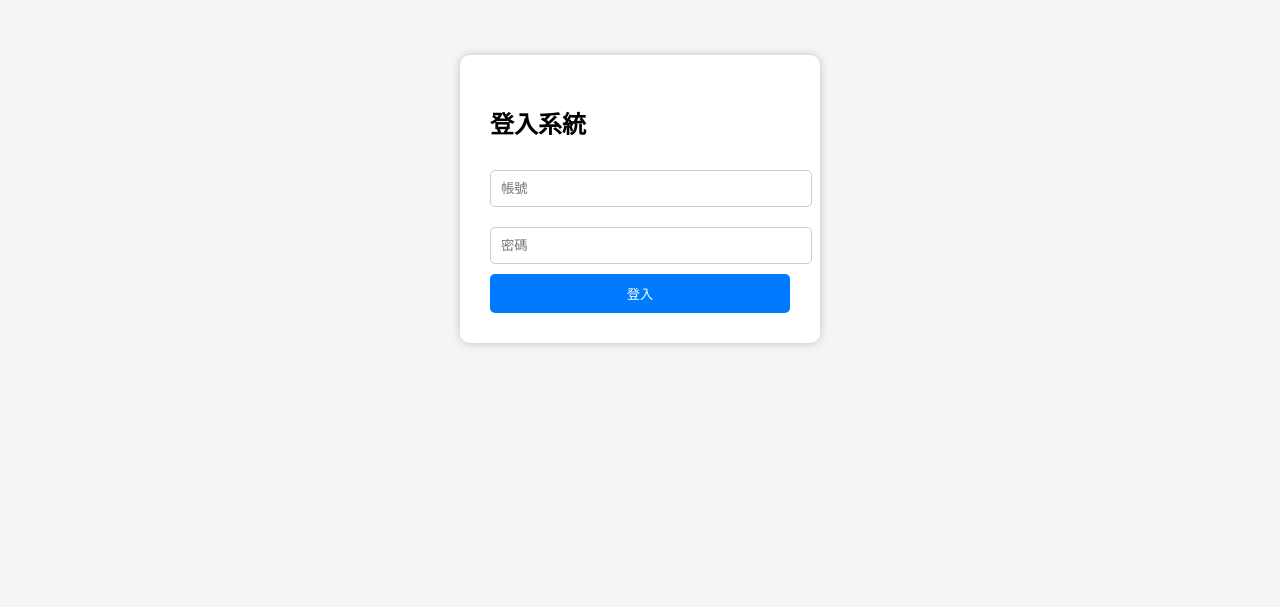
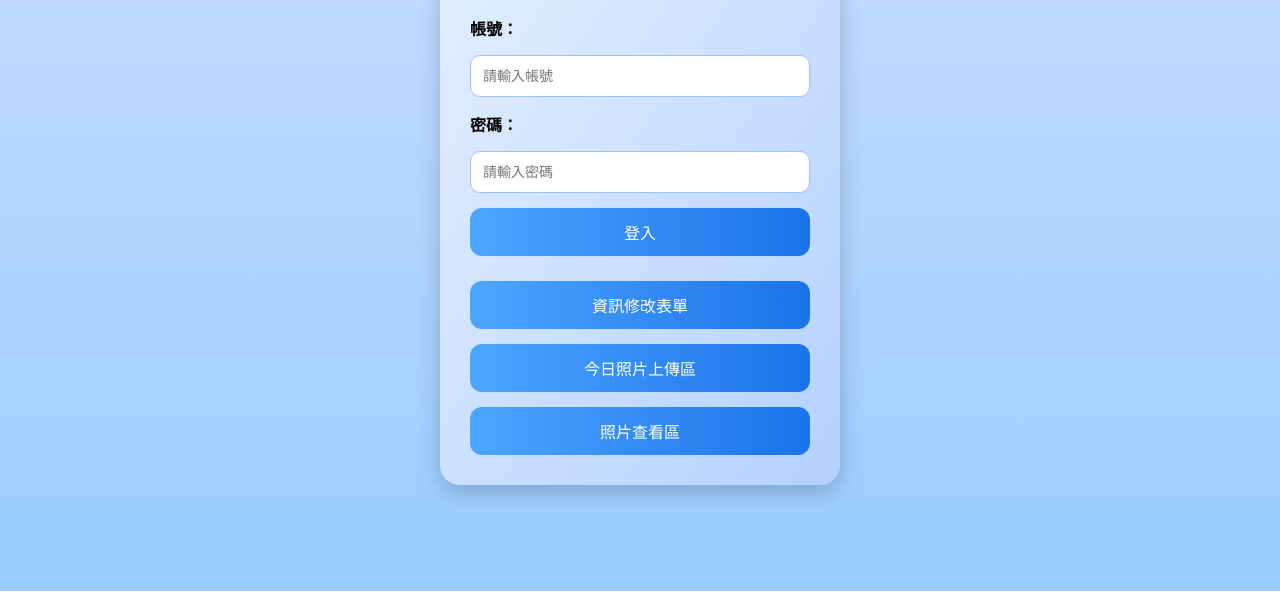
Before and after one commit to XUYOUGUANLUN/yoyo, a plain HTML site: page index.html in a window 1280 px wide. Shown: the part 209-816 px from the top of the page. Drawn offline with Linux system fonts and the light colour scheme.

Commit message:
Add files via upload

```diff
--- a/index.html
+++ b/index.html
@@ -3,47 +3,149 @@
 <head>
 <meta charset="UTF-8">
 <meta name="viewport" content="width=device-width, initial-scale=1.0">
-    <title>登入</title>
+<title>|Passion出遊去|-首頁</title>
 <style>
-        body { font-family: Arial, sans-serif; display:flex; justify-content:center; align-items:center; height:100vh; background:#f5f5f5; }
-        .login-container { background:white; padding:30px; border-radius:10px; box-shadow:0 0 10px rgba(0,0,0,0.2); width:300px; }
-        input { width:100%; padding:10px; margin:10px 0; border-radius:5px; border:1px solid #ccc; }
-        button { width:100%; padding:10px; background:#007bff; color:white; border:none; border-radius:5px; cursor:pointer; }
-        button:hover { background:#0056b3; }
-        .error { color:red; text-align:center; }
+    body {
+        font-family: Arial, sans-serif;
+        background: linear-gradient(to bottom, #cce0ff, #99ccff);
+        margin: 0;
+        display: flex;
+        justify-content: center;
+        align-items: center;
+        min-height: 100vh;
+    }
+
+    .container {
+        background: linear-gradient(to bottom right, #e6f0ff, #b3d1ff);
+        padding: 30px;
+        border-radius: 20px;
+        box-shadow: 0 8px 25px rgba(0,0,0,0.2);
+        width: 90%;
+        max-width: 400px;
+        box-sizing: border-box;
+        text-align: center;
+    }
+
+    h1 {
+        color: #1a73e8;
+        margin-bottom: 30px;
+        font-size: 28px;
+        font-weight: bold;
+    }
+
+    form {
+        display: flex;
+        flex-direction: column;
+        gap: 15px;
+        margin-bottom: 25px;
+    }
+
+    label {
+        font-weight: bold;
+        text-align: left;
+    }
+
+    input {
+        padding: 12px;
+        border-radius: 10px;
+        border: 1px solid #99c2ff;
+        width: 100%;
+        box-sizing: border-box;
+        font-size: 14px;
+    }
+
+    .btn-group {
+        display: flex;
+        flex-direction: column;
+        gap: 15px;
+    }
+
+    button {
+        padding: 12px 16px;
+        border: none;
+        border-radius: 12px;
+        background: linear-gradient(to right, #4da6ff, #1a73e8);
+        color: white;
+        font-size: 16px;
+        cursor: pointer;
+        transition: 0.3s;
+        display: flex;
+        align-items: center;
+        justify-content: center; /* 文字置中 */
+        gap: 10px;
+        width: 100%;
+        box-sizing: border-box;
+    }
+
+    button:hover {
+        background: linear-gradient(to right, #3399ff, #155cb0);
+    }
+
+    button img {
+        width: 20px;
+        height: 20px;
+        flex-shrink: 0;
+    }
+
+    button span {
+        flex-grow: 1;
+        text-align: center; /* 文字置中 */
+    }
 </style>
 </head>
 <body>
-    <div class="login-container">
-        <h2>登入系統</h2>
-        <input type="text" id="username" placeholder="帳號">
-        <input type="password" id="password" placeholder="密碼">
-        <button id="login-btn">登入</button>
-        <div class="error" id="error-msg"></div>
+
+<div class="container">
+    <h1>Passion 出遊去</h1>
+
+    <!-- 登入表單 -->
+    <form id="login-form">
+        <label>帳號：</label>
+        <input type="text" id="username" placeholder="請輸入帳號" required>
+        <label>密碼：</label>
+        <input type="password" id="password" placeholder="請輸入密碼" required>
+        <button type="submit">
+            <span>登入</span>
+        </button>
+    </form>
+
+    <!-- 功能按鈕 -->
+    <div class="btn-group">
+        <button onclick="window.open('https://www.surveycake.com/s/PwBWw', '_blank')">
+            <span>資訊修改表單</span>
+        </button>
+        <button onclick="window.open('https://Allan95.quickconnect.to/mo/request/3UbVehhUA', '_blank')">
+            <span>今日照片上傳區</span>
+        </button>
+        <button onclick="window.open('https://Allan95.quickconnect.to?launchApp=SYNO.Foto.AppInstance#/shared_space/folder/322', '_blank')">
+            <span>照片查看區</span>
+        </button>
+    </div>
+
 </div>
 
 <script src="data.js"></script>
 <script>
-        const loginBtn = document.getElementById("login-btn");
-        const errorMsg = document.getElementById("error-msg");
+    document.getElementById("login-form").addEventListener("submit", function(e){
+        e.preventDefault();
 
-        loginBtn.addEventListener("click", () => {
-            const username = document.getElementById("username").value.trim();
-            const password = document.getElementById("password").value.trim();
+        const username = document.getElementById("username").value;
+        const password = document.getElementById("password").value;
 
         const user = users.find(u => u.username === username && u.password === password);
+        if(user){
+            sessionStorage.setItem("currentUser", JSON.stringify(user));
 
-            if(user) {
-                sessionStorage.setItem("currentUser", JSON.stringify(user));
-                if(user.role === "leader") {
+            if(user.role === "customer"){
+                window.location.href = "customer.html";
+            } else if(user.role === "leader"){
                 window.location.href = "leader.html";
-                } else if(user.role === "customer") {
-                    window.location.href = "customer.html";
             }
         } else {
-                errorMsg.textContent = "帳號或密碼錯誤！";
+            alert("帳號或密碼錯誤！");
         }
     });
 </script>
+
 </body>
 </html>
--- a/style.css
+++ b/style.css
@@ -3,7 +3,7 @@ body {
     font-family: 'Segoe UI', Tahoma, Geneva, Verdana, sans-serif;
     margin: 0;
     padding: 0;
-    background: #f5f5f5;
+    background: linear-gradient(to bottom, #cce0ff, #99ccff);
     color: #333;
 }
 
@@ -16,7 +16,7 @@ button {
     font-size: 16px;
     border: none;
     border-radius: 10px;
-    background: linear-gradient(to right, #4facfe, #00f2fe);
+    background: linear-gradient(to right, #4da6ff, #1a73e8);
     color: white;
     cursor: pointer;
     transition: 0.3s;
@@ -24,6 +24,7 @@ button {
 
 button:hover {
     transform: scale(1.05);
+    background: linear-gradient(to right, #3399ff, #155cb0);
 }
 
 /* 表格樣式 */
@@ -31,7 +32,7 @@ table {
     width: 90%;
     margin: 20px auto;
     border-collapse: collapse;
-    background: #fff;
+    background: #e6f0ff;
     border-radius: 10px;
     overflow: hidden;
     box-shadow: 0 3px 10px rgba(0,0,0,0.1);
@@ -40,16 +41,16 @@ table {
 th, td {
     padding: 12px;
     text-align: left;
-    border-bottom: 1px solid #ddd;
+    border-bottom: 1px solid #b3d1ff;
 }
 
 th {
-    background: #4facfe;
+    background: #4da6ff;
     color: white;
 }
 
 tr:hover {
-    background: #f1f1f1;
+    background: #cce0ff;
 }
 
 /* 容器樣式 */
@@ -57,7 +58,7 @@ tr:hover {
     max-width: 500px;
     margin: 50px auto;
     padding: 20px;
-    background: #fff;
+    background: linear-gradient(to bottom right, #e6f0ff, #b3d1ff);
     border-radius: 15px;
     box-shadow: 0 5px 20px rgba(0,0,0,0.1);
     text-align: center;
@@ -69,7 +70,7 @@ tr:hover {
     max-width: 500px;
     margin: 20px auto;
     padding: 15px;
-    background: #fff;
+    background: linear-gradient(to bottom right, #e6f0ff, #b3d1ff);
     border-radius: 15px;
     box-shadow: 0 3px 10px rgba(0,0,0,0.1);
     word-wrap: break-word;
@@ -82,6 +83,6 @@ input[type="text"], input[type="password"], input[type="file"] {
     margin: 8px auto;
     display: block;
     border-radius: 10px;
-    border: 1px solid #ccc;
+    border: 1px solid #99c2ff;
     font-size: 16px;
 }
```
Also changed, not shown: edit-info.html (+2 -7 lines), leader.html (+1 -0 lines). Lines whose indentation alone changed are shown as unchanged.
